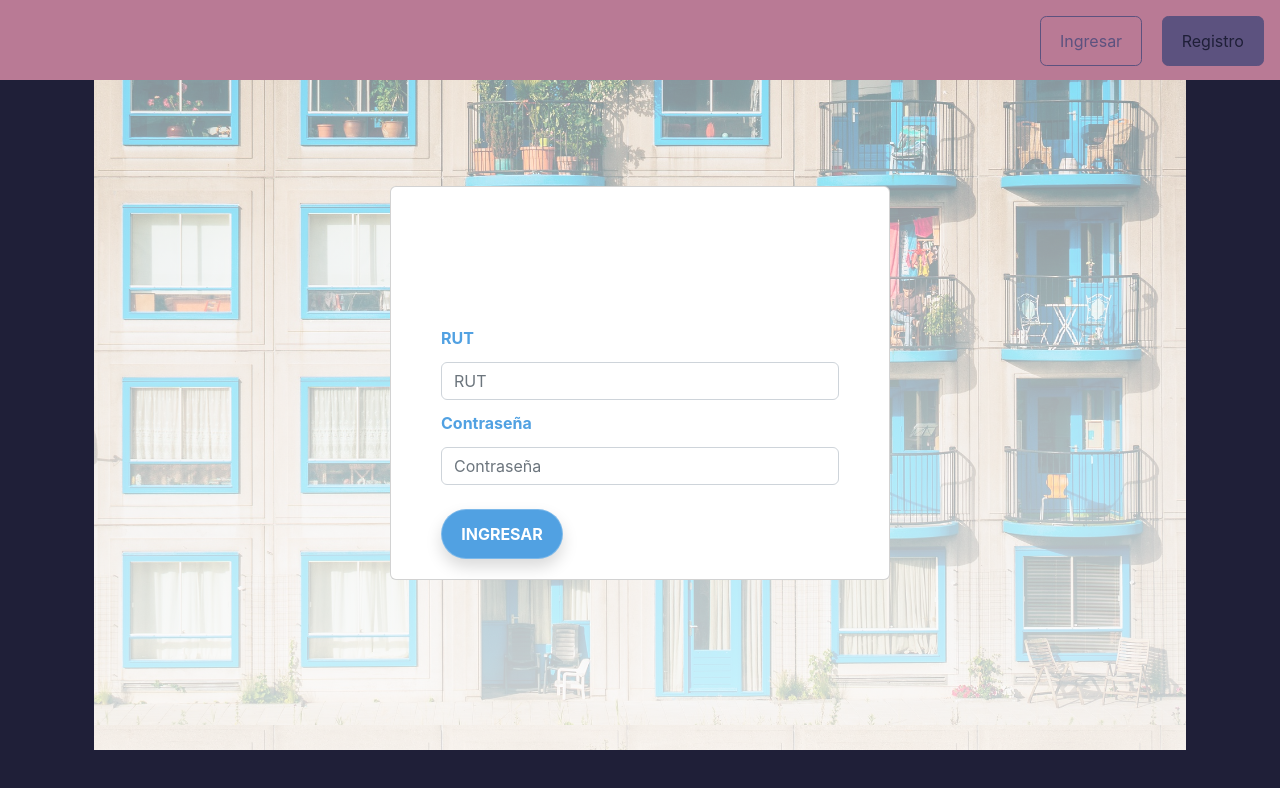
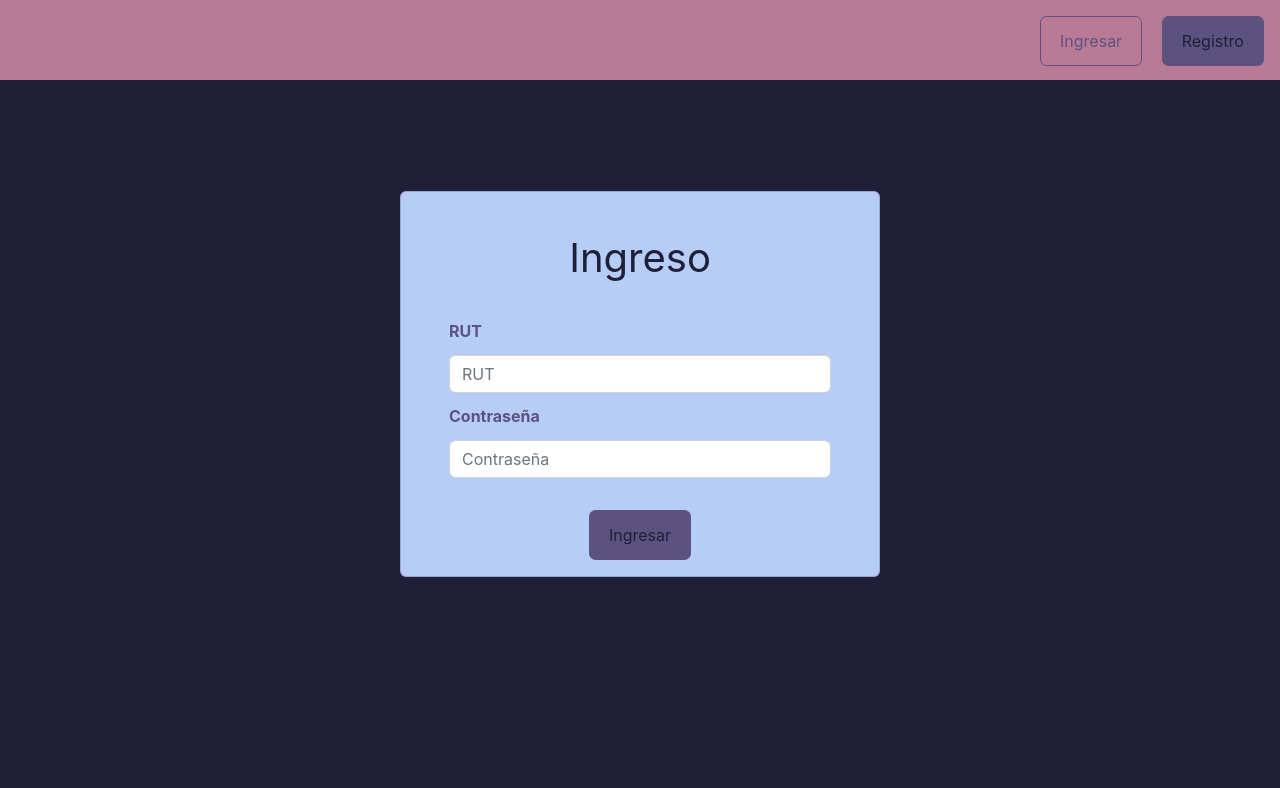
Before and after one commit to Momo-Gomez/preselecciones-app, a React (Create React App) app in the folder client/: page /usuario/ingreso in a window 1280 px wide. Shown: the top 788 px of the page. Built offline with nearby package versions, Linux system fonts and the light colour scheme.

Commit message:
Colores de Login editados

```diff
--- a/client/src/views/users/signin/signin.css
+++ b/client/src/views/users/signin/signin.css
@@ -1,52 +1,41 @@
 /*  Diseño base  */
 .signin{
-    height: calc(100vh - 50px);
+    height: calc(100vh - 3rem);
     display: flex;
     flex-direction: column;
     align-items: center;
     justify-content: center;
-    background: linear-gradient(
-        rgba(255,255,255,0.5),
-        rgba(255,255,255,0.8)
-    ),
-    url("apartament.jpg");
-    background-size: contain;
 }
 
 /*  Título  */
 .signin-title{
-    margin-top: 20px;
+    margin-top: 1rem;
     font-size: 40px;
+    color: var(--color-bg);
 }
 
 /*  Tarjeta  */
 .signin-card {
-    width: 500px;
-    padding: 20px 50px;
-    background-color: white;
+    width: 30rem;
+    padding: 1rem 3rem;
+    background-color: var(--color-secondary-variant);
 }
 
 /*  Forma  */
 .signin-form{
-    margin-top: 20px;
+    margin-top: 1rem;
 }
 
 /*  Titulo de label  */
 .signin-form > label {
     margin: 10px 0;
     font-weight: bold;
-    color: #51A1E2;
+    color: var(--color-primary);
     display: block;
 }
 
 /*  Botón  */
-.sign-button {
-    margin-top: 20px;
-    cursor: pointer;
-    text-decoration: none;
-    text-transform: uppercase;
-    font-weight: bold;
-    background-color: #51A1E2;
-    color: white;
+.signin-btn {
+    margin-top: 2rem;
     text-align: center;
 }
--- a/client/src/views/users/signin/signin.js
+++ b/client/src/views/users/signin/signin.js
@@ -26,18 +26,9 @@ export default function Login() {
             />
           </form>
           <div className="text-left">
-            <button
-              type="submit"
-              className="sign-button btn btn-primary
-                                            border border-white border-opacity-25
-                                            btn-gorup
-                                            mt-4 me-4
-                                            shadow rounded-pill"
-            >
-              {" "}
-              {/*Parámetros de diseño en bootstrap para el boton */}
-              Ingresar
-            </button>
+            <div className="signin-btn">
+              <a href="#" className="btn btn-primary">Ingresar</a>
+            </div>
           </div>
         </div>
       </div>
```
